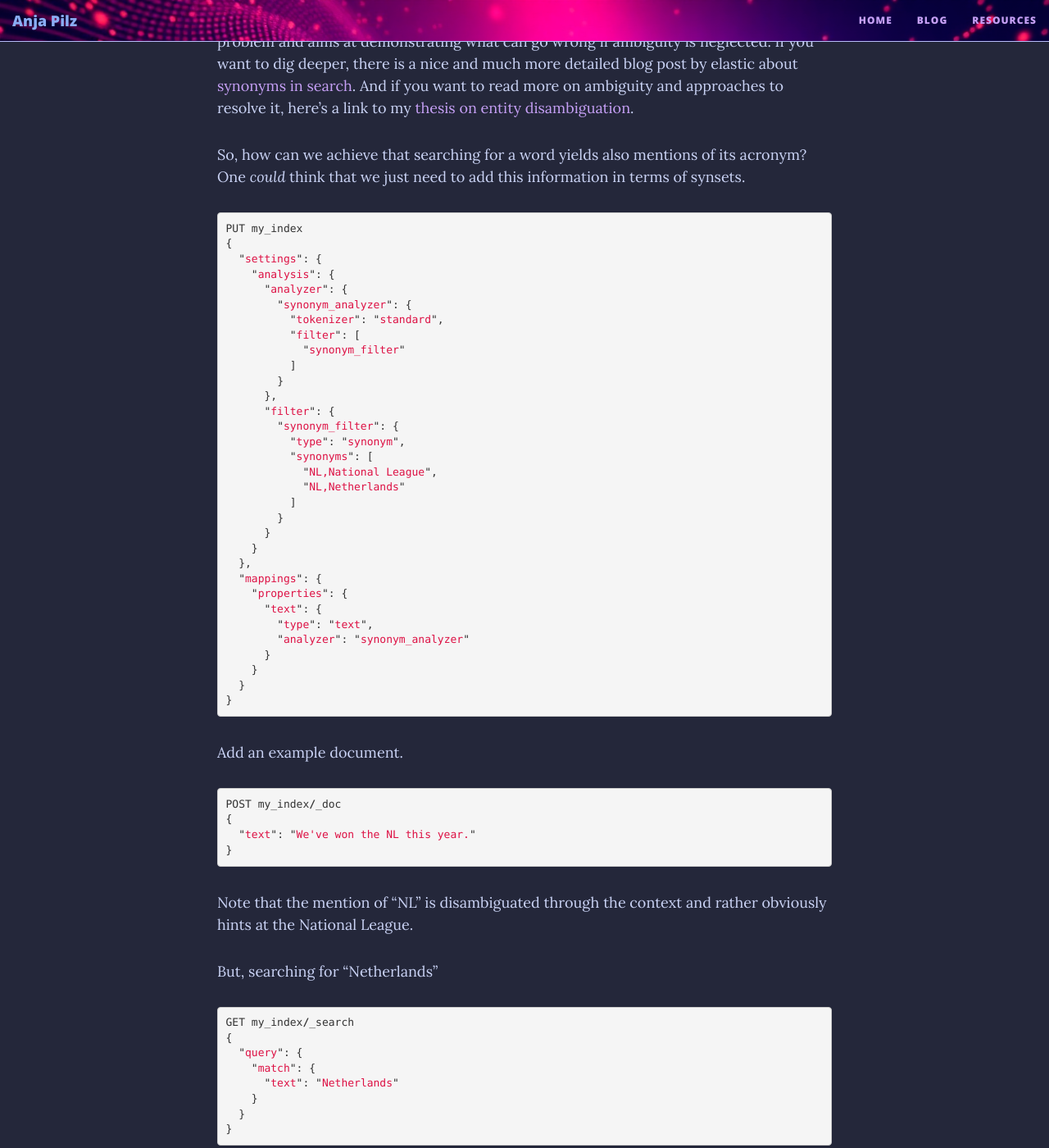
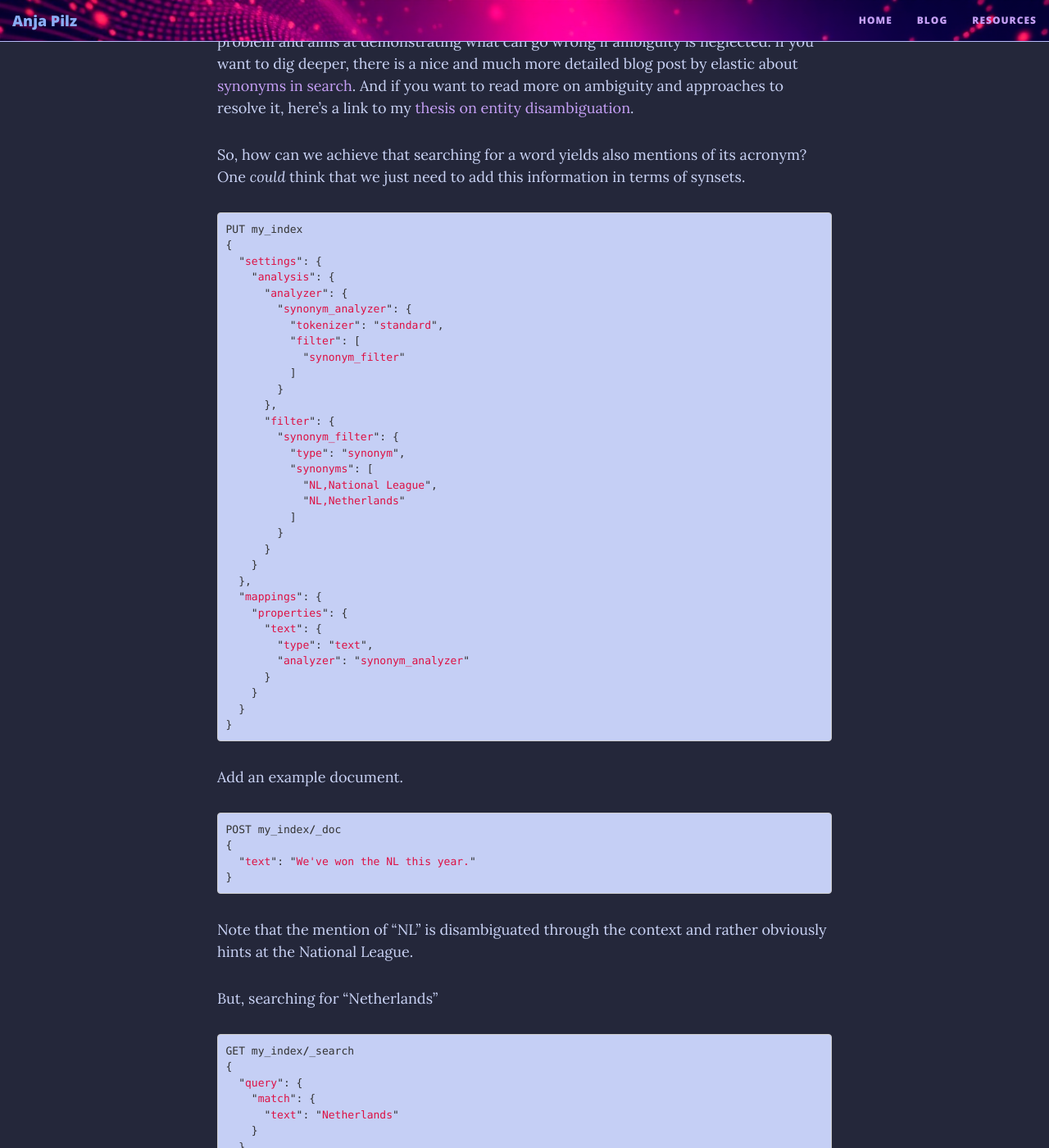
Before and after one commit to aplz/aplz.github.io, a Jekyll site: the page built from _posts/2020-11-13-ambiguity-in-synonym-filters.md, in a window 1280 px wide and 1400 px high, scrolled down 611 px. Shown: the whole window at 82% size. Built offline with Jekyll 4.4.1, drawn with Linux system fonts in a browser that asks for light colours; nearby versions of some CDN libraries.

Commit message:
adjust code highlighting

```diff
--- a/css/main.css
+++ b/css/main.css
@@ -666,21 +666,20 @@ table tr td :last-child {
 
 /* --- Code blocks --- */
 
-/*pre {
-  font-size: 16px;
+pre {
+  font-size: 13px;
   line-height: 1.5em;
+  border-radius: 4px;
 }
 pre code {
   white-space: pre;
 }
 pre.highlight, .highlight > pre, td.code pre {
-  background-color: #FAFAFA;
-  background-image: linear-gradient(#F9F9F9 50%, #FDFDFD 50%);
-  background-repeat: repeat;
-  background-size: 3em 3em;
-  background-position: 0px 10px;
-  border-left: 7px solid #444;
+  background-color: #c5cff5;
 }
+
+
+/*
 code table, code table td, code table th, code table tbody, code table tr,
 td.gutter pre {
   padding: 0;
@@ -698,7 +697,7 @@ td.code pre {
 }
 td.gutter {
   padding-top: 3px;
-}*/
+} */
 
 /* --- Social media sharing section --- */
 
```
